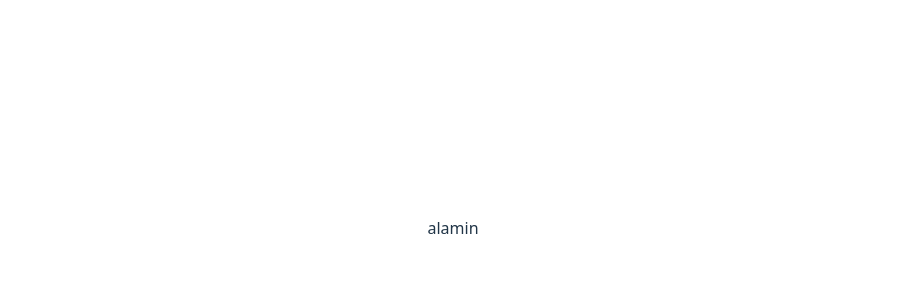
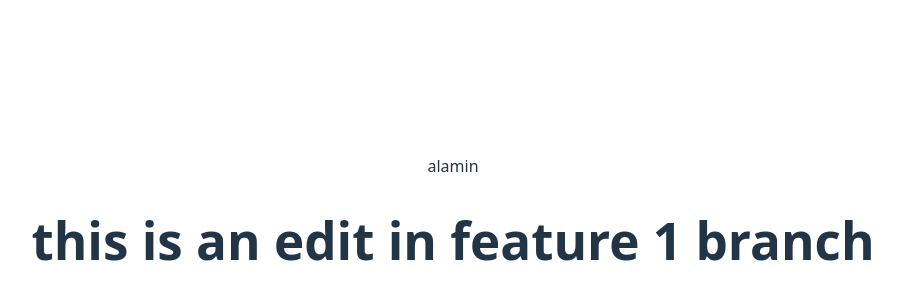
Before and after one commit to mdalamin2002/app-test, a React (Vite) app: page / in a window 1280 px wide. Shown: the part 172-472 px from the top of the page, without its empty margins (187-1089 px from the left). Built offline with nearby package versions, Linux system fonts and the light colour scheme.

Commit message:
added alamin

```diff
--- a/src/App.jsx
+++ b/src/App.jsx
@@ -8,6 +8,7 @@ function App() {
   return (
     <>
       <div> alamin</div>
+      <h1>this is an edit in feature 1     branch </h1>
     </>
   )
 }
```
